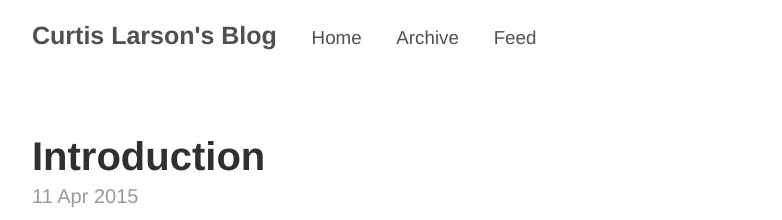
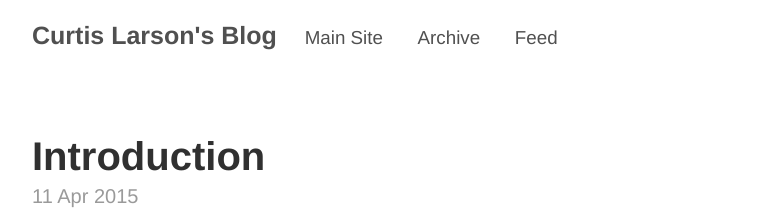
Before and after one commit to curtislarson/blog, a Jekyll site: the page built from index.html, in a window 1280 px wide. Shown: the top 220 px of the page, without its empty margins (248-1030 px from the left). Built offline with Jekyll 4.4.1, drawn with Linux system fonts in a browser that asks for light colours; the list of posts is cut into pages by our own code.

Commit message:
Fixed up main site link

```diff
--- a/_config.yml
+++ b/_config.yml
@@ -19,7 +19,6 @@ github:
   repo:           https://github.com/quackware/blog
 
 pages_list:
-  Home: ''
   Archive: 'archive'
   Feed: 'atom.xml'
 
--- a/_layouts/default.html
+++ b/_layouts/default.html
@@ -8,7 +8,8 @@
     <div class="container content">
       <header class="masthead">
         <h3 class="masthead-title">
-          <a href="{{ site.baseurl }}" title="Home">{{ site.title }}</a>
+          <a href="{{ site.baseurl }}" title="Blog">{{ site.title }}</a>
+           &nbsp;&nbsp;&nbsp;<small><a href="/">Main Site</a></small>
           {% for page in site.pages_list %}
            &nbsp;&nbsp;&nbsp;
            <small><a href="{{site.baseurl}}/{{ page[1]  }}">{{ page[0] }}</a></small>
```
Also changed, not shown: 5 other files.
